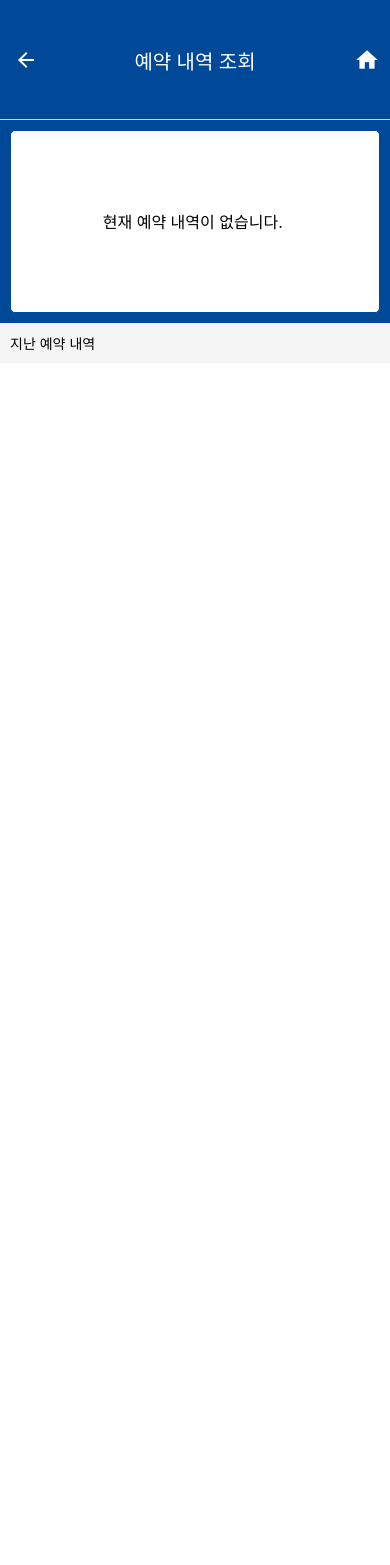
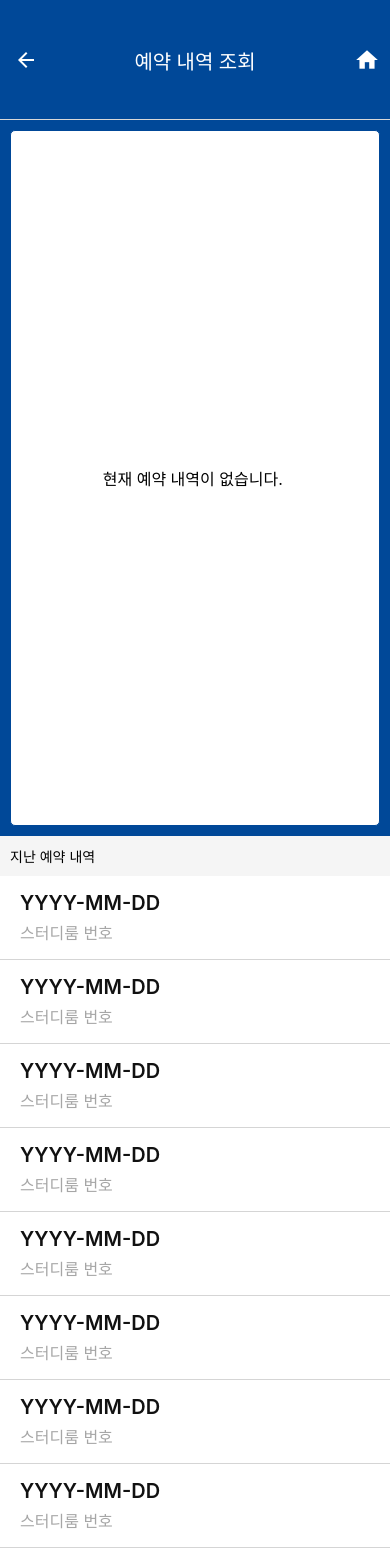
Before and after one commit to lljuhee/CapstoneDesign, a React Native app: screen /ReservationInquiry in a window 390 px wide. Shown: the top 1565 px of the page. Before the commit the page ends 844 px from the top, so only its background shows below. Built offline with nearby package versions, Linux system fonts and the light colour scheme; no server answers.

Commit message:
FlatList

```diff
--- a/package.json
+++ b/package.json
@@ -15,6 +15,7 @@
     "@react-navigation/native": "^6.0.8",
     "@react-navigation/native-stack": "^6.5.1",
     "@react-navigation/stack": "^6.1.1",
+    "date-fns": "^2.28.0",
     "expo": "~44.0.0",
     "expo-status-bar": "~1.2.0",
     "firebase": "^9.6.9",
--- a/src/navigations/Stack.js
+++ b/src/navigations/Stack.js
@@ -32,7 +32,6 @@ const StackNav = ({}) => {
           color: '#ffffff',
         },
         headerTitleAlign: 'center',
-
         headerBackTitle: '',
         headerBackTitleVisible: false,
         headerBackTitleStyle: { fontSize: 26 },
--- a/src/screens/ReservationInquity.js
+++ b/src/screens/ReservationInquity.js
@@ -1,14 +1,64 @@
 import React, { useContext } from 'react';
-import { Text, View } from 'react-native';
+import { Text, View, FlatList } from 'react-native';
 import { ThemeContext } from 'styled-components/native';
 import { StatusBar } from 'expo-status-bar';
 import styled from 'styled-components/native';
-import { backgroundColor } from 'react-native/Libraries/Components/View/ReactNativeStyleAttributes';
 
-const ReservationInquiry = ({ navigation }) => {
+const ItemContainer = styled.TouchableOpacity`
+  flex-direction: row;
+  align-items: center;
+  border-bottom-width: 1px;
+  border-color: ${({ theme }) => theme.itemBorder};
+  padding: 15px 20px;
+`;
+
+const ItemTextContainer = styled.View`
+  flex: 1;
+  flex-direction: column;
+`;
+
+const ItemTitle = styled.Text`
+  font-size: 20px;
+  font-weight: 600;
+  color: ${({ theme }) => theme.text};
+`;
+
+const ItemDesc = styled.Text`
+  font-size: 16px;
+  margin-top: 5px;
+  color: ${({ theme }) => theme.itemDesc};
+`;
+
+const ItemTime = styled.Text`
+  font-size: 12px;
+  color: ${({ theme }) => theme.itemTime};
+`;
+
+const channels = [];
+for (let idx = 0; idx < 30; idx++) {
+  channels.push({
+    id: idx,
+    title: `YYYY-MM-DD`,
+    description: `스터디룸 번호`,
+    createdAt: idx,
+  });
+}
+
+const Item = React.memo(({ item: { title, description } }) => {
+  return (
+    <ItemContainer>
+      <ItemTextContainer>
+        <ItemTitle>{title}</ItemTitle>
+        <ItemDesc>{description}</ItemDesc>
+      </ItemTextContainer>
+    </ItemContainer>
+  );
+});
+
+const ReservationInquiry = ({}) => {
   const theme = useContext(ThemeContext);
   return (
-    <View style={{ flex: 1, backgroundColor: theme.main, margin: 0 }}>
+    <View style={{ flex: 1, backgroundColor: theme.main }}>
       <View
         style={{
           flex: 3,
@@ -35,7 +85,14 @@ const ReservationInquiry = ({ navigation }) => {
         <Text>지난 예약 내역</Text>
       </View>
 
-      <View style={{ flex: 8, backgroundColor: theme.background }}></View>
+      <View style={{ flex: 8, backgroundColor: theme.background }}>
+        <FlatList
+          data={channels}
+          renderItem={({ item }) => <Item item={item} />}
+          // keyExtractor={(item) => item['id'].toString()}
+          windowSize={5}
+        />
+      </View>
 
       <StatusBar style="auto" />
     </View>
--- a/src/screens/SelectDate.js
+++ b/src/screens/SelectDate.js
@@ -1,9 +1,11 @@
-import React from 'react';
+import React, { useState } from 'react';
 import { View } from 'react-native';
 import { StatusBar } from 'expo-status-bar';
 import styled from 'styled-components/native';
 import { Button } from '../components';
 import { Calendar } from 'react-native-calendars';
+import { format } from 'date-fns';
+import { theme } from '../theme';
 
 const Container = styled.View`
   flex: 1;
@@ -13,22 +15,27 @@ const Container = styled.View`
 `;
 
 const SelectDate = ({ navigation }) => {
+  const [selectedDate, setSelectedDate] = useState('');
+
   return (
     <View style={{ margin: 10 }}>
       <Calendar
         // 처음에 보이는 월. Default = now
-        current={'2022-03-01'}
+        //current={}
         // 선택할 수 있는 최소 날짜, minDate 이전 날짜는 회색으로 표시됩니다. Default = undefined
-        minDate={'2022-03-01'}
+        //minDate={}
         // 선택할 수 있는 최대 날짜, maxDate 이후 날짜는 회색으로 표시됩니다. Default = undefined
         maxDate={'2023-03-01'}
         // 당일 프레스에 실행되는 핸들러. 기본값 = 정의되지 않음
         onDayPress={(day) => {
-          console.log('선택한 날짜', 일);
+          setSelectedDate(day.dateString);
         }}
         // 길게 누르면 실행되는 핸들러. 기본값 = 정의되지 않음
         onDayLongPress={(day) => {
           console.log('선택한 요일', 요일);
+        }}
+        markedDates={{
+          selectDate: { selected: true, marked: true, color: theme.main },
         }}
         // 캘린더 제목의 월 형식. 값 형식 지정: http://arshaw.com/xdate/#Formatting
         monthFormat={'yyyy MM'}
```
